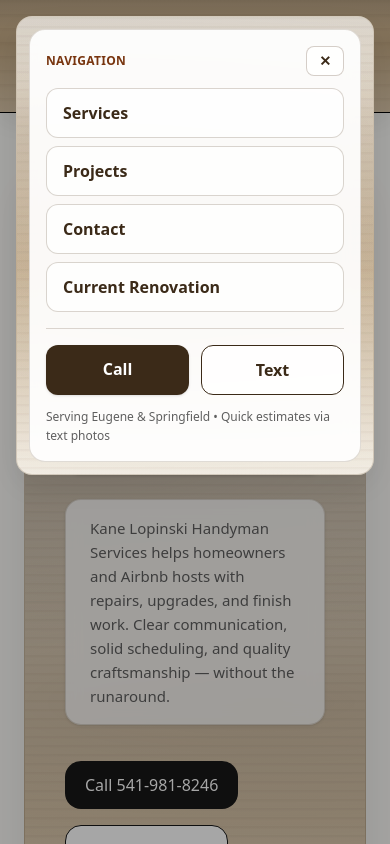
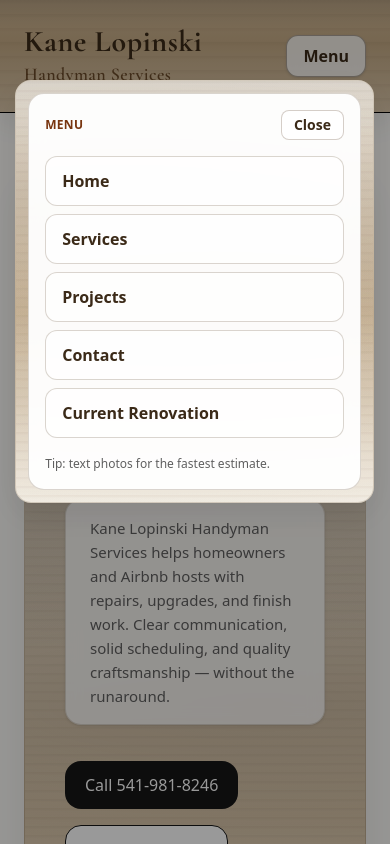
Before and after one commit to 33hongo33/handyman-site, a Next.js app: page / in a window 390 px wide. Both pictures are taken after a click on the button "Menu". Shown: the top 844 px of the page. Built offline with nearby package versions, Linux system fonts and the light colour scheme.

Commit message:
Update layout for portal mobile menu

```diff
--- a/app/components/MobileMenu.tsx
+++ b/app/components/MobileMenu.tsx
@@ -1,16 +1,20 @@
 "use client";
 
 import { useEffect, useState } from "react";
+import { createPortal } from "react-dom";
 
 type Props = {
-  phone: string;
-  instagramUrl: string;
+  instagramUrl?: string;
 };
 
-export default function MobileMenu({ phone, instagramUrl }: Props) {
+export default function MobileMenu({ instagramUrl }: Props) {
   const [open, setOpen] = useState(false);
+  const [mounted, setMounted] = useState(false);
 
-  // Lock background scroll when menu is open
+  // Prevent hydration mismatch + enable portal
+  useEffect(() => setMounted(true), []);
+
+  // Lock scroll when menu is open
   useEffect(() => {
     if (!open) return;
     const prev = document.body.style.overflow;
@@ -20,113 +24,113 @@ export default function MobileMenu({ phone, instagramUrl }: Props) {
     };
   }, [open]);
 
-  return (
-    <div className="md:hidden">
-      {/* Toggle Button */}
+  // Close on ESC
+  useEffect(() => {
+    if (!open) return;
+    const onKey = (e: KeyboardEvent) => {
+      if (e.key === "Escape") setOpen(false);
+    };
+    window.addEventListener("keydown", onKey);
+    return () => window.removeEventListener("keydown", onKey);
+  }, [open]);
+
+  const panel = (
+    <div
+      className="fixed inset-0 z-[2147483647]"
+      aria-hidden={!open}
+      style={{ display: open ? "block" : "none" }}
+    >
+      {/* Backdrop */}
       <button
-        type="button"
-        onClick={() => setOpen(true)}
-        className="rounded-xl border border-[#3b2a18]/40 bg-white/80 px-4 py-2 text-base font-semibold text-[#3b2a18] shadow-sm backdrop-blur-sm"
-        aria-haspopup="dialog"
-        aria-expanded={open}
-      >
-        Menu
-      </button>
-
-      {/* Fixed Overlay + Panel */}
-      {open && (
-        <div className="fixed inset-0 z-[9999]">
-          {/* Dim background */}
-          <button
-            type="button"
-            className="absolute inset-0 bg-black/35"
         aria-label="Close menu"
+        className="absolute inset-0 bg-black/40"
         onClick={() => setOpen(false)}
       />
 
-          {/* Panel */}
-          <div className="absolute right-4 top-4 left-4">
-            <div className="wood-panel p-3 shadow-[0_20px_60px_rgba(0,0,0,0.30)]">
-              <div className="rounded-2xl bg-white/92 backdrop-blur-sm border border-[rgba(87,63,37,0.18)] p-4">
+      {/* Dropdown card */}
+      <div className="absolute right-4 top-20 w-[min(92vw,360px)]">
+        <div className="wood-panel p-3 shadow-[0_24px_60px_rgba(0,0,0,0.25)]">
+          <div className="rounded-2xl bg-white/95 backdrop-blur-sm border border-[rgba(87,63,37,0.22)] p-4">
             <div className="flex items-center justify-between">
               <div className="text-xs font-semibold tracking-wide uppercase text-[var(--accent-dark)]">
-                    Navigation
+                Menu
               </div>
 
               <button
-                    type="button"
                 onClick={() => setOpen(false)}
-                    className="rounded-lg border border-[rgba(87,63,37,0.25)] bg-white/80 px-3 py-1 text-sm font-semibold text-[#3b2a18]"
-                    aria-label="Close"
+                className="rounded-lg border border-[rgba(87,63,37,0.25)] bg-white/80 px-3 py-1 text-sm font-semibold text-[#3b2a18] hover:bg-white"
               >
-                    ✕
+                Close
               </button>
             </div>
 
-                <nav className="mt-3 grid gap-2">
+            <nav className="mt-4 grid gap-2">
+              <a
+                href="/"
+                onClick={() => setOpen(false)}
+                className="rounded-xl border border-[rgba(87,63,37,0.22)] bg-white/70 px-4 py-3 text-base font-semibold text-[#3b2a18] hover:bg-white transition"
+              >
+                Home
+              </a>
               <a
                 href="/services"
                 onClick={() => setOpen(false)}
-                    className="rounded-xl border border-[rgba(87,63,37,0.22)] bg-white/75 px-4 py-3 text-base font-semibold text-[#3b2a18] hover:bg-white transition"
+                className="rounded-xl border border-[rgba(87,63,37,0.22)] bg-white/70 px-4 py-3 text-base font-semibold text-[#3b2a18] hover:bg-white transition"
               >
                 Services
               </a>
-
               <a
                 href="/projects"
                 onClick={() => setOpen(false)}
-                    className="rounded-xl border border-[rgba(87,63,37,0.22)] bg-white/75 px-4 py-3 text-base font-semibold text-[#3b2a18] hover:bg-white transition"
+                className="rounded-xl border border-[rgba(87,63,37,0.22)] bg-white/70 px-4 py-3 text-base font-semibold text-[#3b2a18] hover:bg-white transition"
               >
                 Projects
               </a>
-
               <a
                 href="/contact"
                 onClick={() => setOpen(false)}
-                    className="rounded-xl border border-[rgba(87,63,37,0.22)] bg-white/75 px-4 py-3 text-base font-semibold text-[#3b2a18] hover:bg-white transition"
+                className="rounded-xl border border-[rgba(87,63,37,0.22)] bg-white/70 px-4 py-3 text-base font-semibold text-[#3b2a18] hover:bg-white transition"
               >
                 Contact
               </a>
 
+              {instagramUrl ? (
                 <a
                   href={instagramUrl}
                   target="_blank"
                   rel="noopener noreferrer"
                   onClick={() => setOpen(false)}
-                    className="rounded-xl border border-[rgba(87,63,37,0.22)] bg-white/75 px-4 py-3 text-base font-semibold text-[#3b2a18] hover:bg-white transition"
+                  className="rounded-xl border border-[rgba(87,63,37,0.22)] bg-white/70 px-4 py-3 text-base font-semibold text-[#3b2a18] hover:bg-white transition"
                 >
                   Current Renovation
                 </a>
+              ) : null}
             </nav>
 
-                {/* OPTIONAL: keep or delete this block */}
-                <div className="my-4 h-px bg-[rgba(87,63,37,0.20)]" />
-
-                <div className="grid grid-cols-2 gap-3">
-                  <a
-                    href={`tel:${phone}`}
-                    onClick={() => setOpen(false)}
-                    className="text-center rounded-xl bg-[#3b2a18] px-4 py-3 text-base font-semibold text-white shadow-sm hover:opacity-95 transition"
-                  >
-                    Call
-                  </a>
-                  <a
-                    href={`sms:${phone}`}
-                    onClick={() => setOpen(false)}
-                    className="text-center rounded-xl border border-[#3b2a18] bg-white/80 px-4 py-3 text-base font-semibold text-[#3b2a18] hover:bg-white transition"
-                  >
-                    Text
-                  </a>
-                </div>
-
-                <p className="mt-3 text-xs leading-5 text-[var(--muted)]">
-                  Serving Eugene & Springfield • Quick estimates via text photos
+            <p className="mt-4 text-xs leading-5 text-[var(--muted)]">
+              Tip: text photos for the fastest estimate.
             </p>
           </div>
         </div>
       </div>
     </div>
-      )}
-    </div>
+  );
+
+  return (
+    <>
+      {/* Button in header */}
+      <button
+        type="button"
+        onClick={() => setOpen((v) => !v)}
+        className="rounded-xl border border-[#3b2a18]/40 bg-white/80 px-4 py-2 text-base font-semibold text-[#3b2a18] shadow-sm backdrop-blur-sm"
+        aria-expanded={open}
+        aria-controls="mobile-menu"
+      >
+        Menu
+      </button>
+
+      {/* Portal overlay */}
+      {mounted ? createPortal(panel, document.body) : null}
+    </>
   );
 }
--- a/app/layout.tsx
+++ b/app/layout.tsx
@@ -106,24 +106,23 @@ export default function RootLayout({
               </a>
             </nav>
 
-            {/* Mobile Menu */}
+            {/* Mobile Menu (portal overlay) */}
             <div className="md:hidden">
-              <MobileMenu
-                phone="5419818246"
-                instagramUrl="https://instagram.com/abode_onsalal"
-              />
+              <MobileMenu instagramUrl="https://instagram.com/abode_onsalal" />
             </div>
           </div>
         </header>
 
         {/* ================= MAIN ================= */}
-        <main>{children}</main>
+        <main className="relative z-0">{children}</main>
 
         {/* ================= FOOTER ================= */}
         <footer className="mt-20 border-t border-[var(--border)]">
           <div className="mx-auto max-w-6xl px-6 py-12 text-sm text-[var(--muted)]">
             <div className="flex flex-col gap-4 sm:flex-row sm:items-center sm:justify-between">
-              <div>© {new Date().getFullYear()} Kane Lopinski Handyman Services</div>
+              <div>
+                © {new Date().getFullYear()} Kane Lopinski Handyman Services
+              </div>
 
               <div className="flex gap-4">
                 <a
@@ -135,7 +134,10 @@ export default function RootLayout({
                   Current Renovation
                 </a>
 
-                <a href="tel:5419818246" className="underline underline-offset-4">
+                <a
+                  href="tel:5419818246"
+                  className="underline underline-offset-4"
+                >
                   Call 541-981-8246
                 </a>
 
@@ -146,7 +148,8 @@ export default function RootLayout({
             </div>
 
             <div className="mt-4">
-              Serving Eugene & Springfield • Modern Rustic Finish • Reliable Scheduling
+              Serving Eugene & Springfield • Modern Rustic Finish • Reliable
+              Scheduling
             </div>
           </div>
         </footer>
```
Lines whose indentation alone changed are shown as unchanged.
